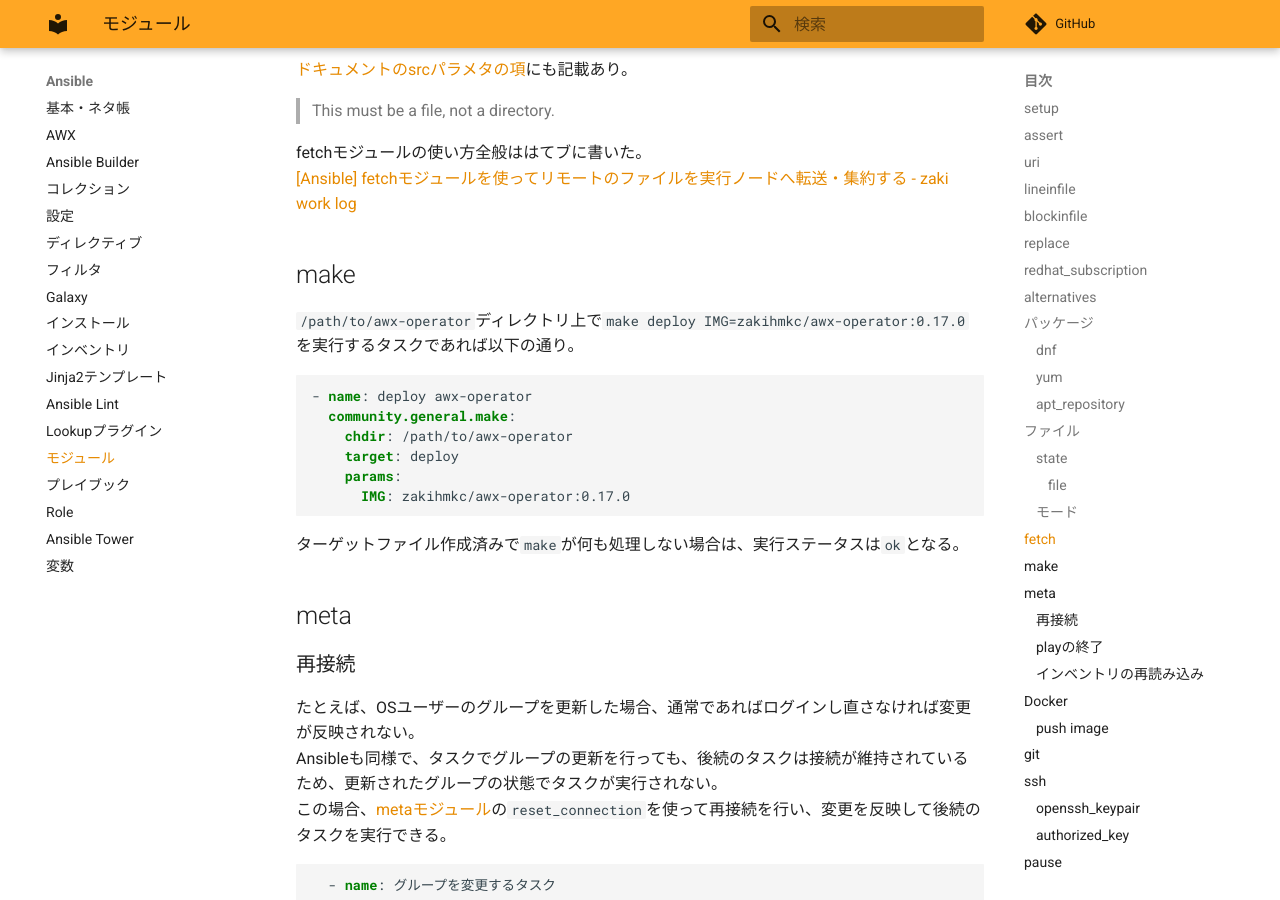
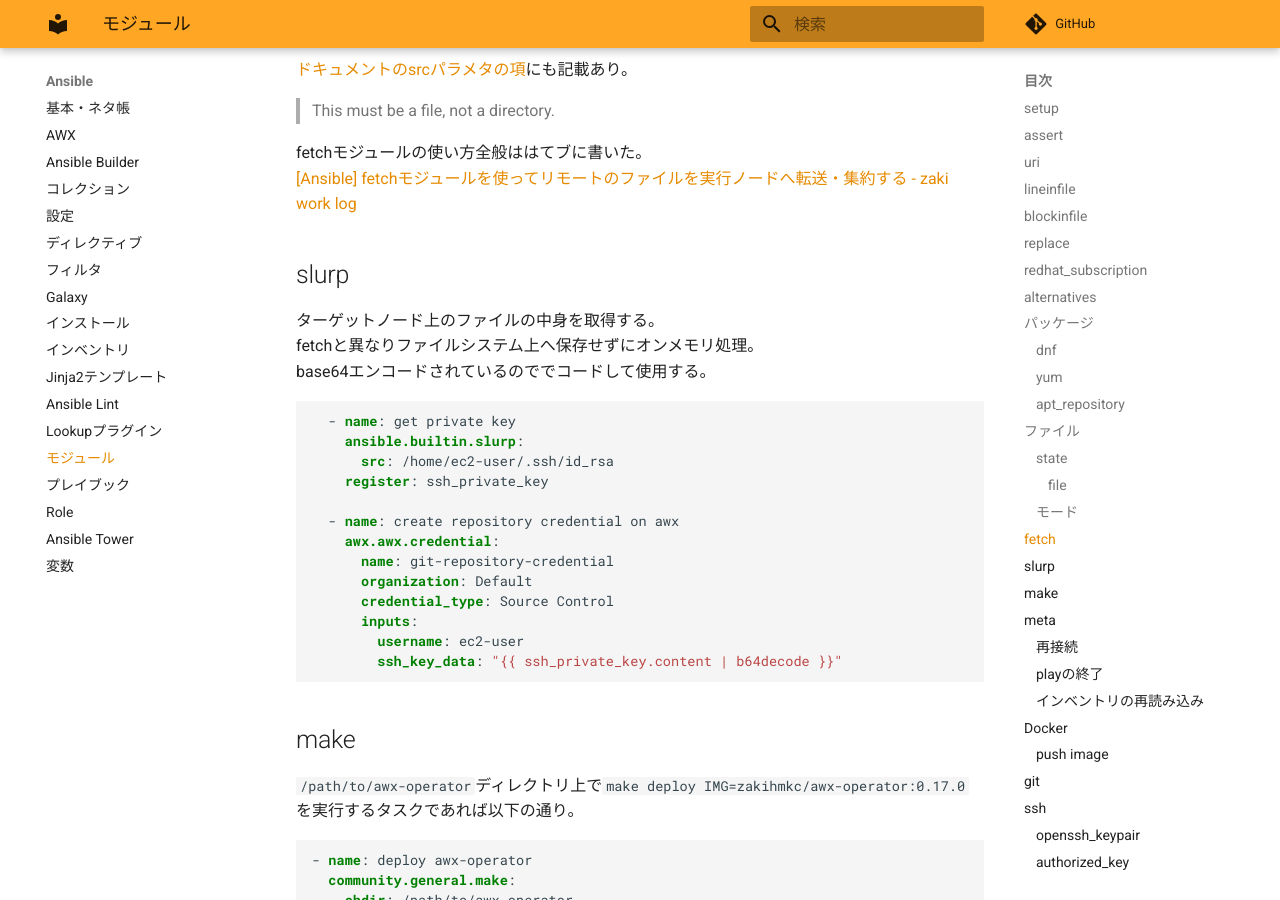
Before and after one commit to zaki-lknr/docs, an MkDocs documentation site: the page built from docs/Ansible/module.md, in a window 1280 px wide and 900 px high, scrolled down 8090 px. Built offline with MkDocs 1.6.1 and Material for MkDocs 9.7.7, drawn with Linux system fonts in a browser that asks for light colours; comment, search, counter and statistics services are not loaded.

Commit message:
add: ansible/module: slurp

````diff
--- a/docs/Ansible/module.md
+++ b/docs/Ansible/module.md
@@ -371,6 +371,28 @@ fatal: [fedora-node]: FAILED! => changed=false
 fetchモジュールの使い方全般ははてブに書いた。
 [[Ansible] fetchモジュールを使ってリモートのファイルを実行ノードへ転送・集約する - zaki work log](https://zaki-hmkc.hatenablog.com/entry/2021/12/13/060649)
 
+## slurp
+
+ターゲットノード上のファイルの中身を取得する。
+fetchと異なりファイルシステム上へ保存せずにオンメモリ処理。
+base64エンコードされているのででコードして使用する。
+
+```yaml
+  - name: get private key
+    ansible.builtin.slurp:
+      src: /home/ec2-user/.ssh/id_rsa
+    register: ssh_private_key
+
+  - name: create repository credential on awx
+    awx.awx.credential:
+      name: git-repository-credential
+      organization: Default
+      credential_type: Source Control
+      inputs:
+        username: ec2-user
+        ssh_key_data: "{{ ssh_private_key.content | b64decode }}"
+```
+
 ## make
 
 `/path/to/awx-operator`ディレクトリ上で`make deploy IMG=zakihmkc/awx-operator:0.17.0`を実行するタスクであれば以下の通り。
````
